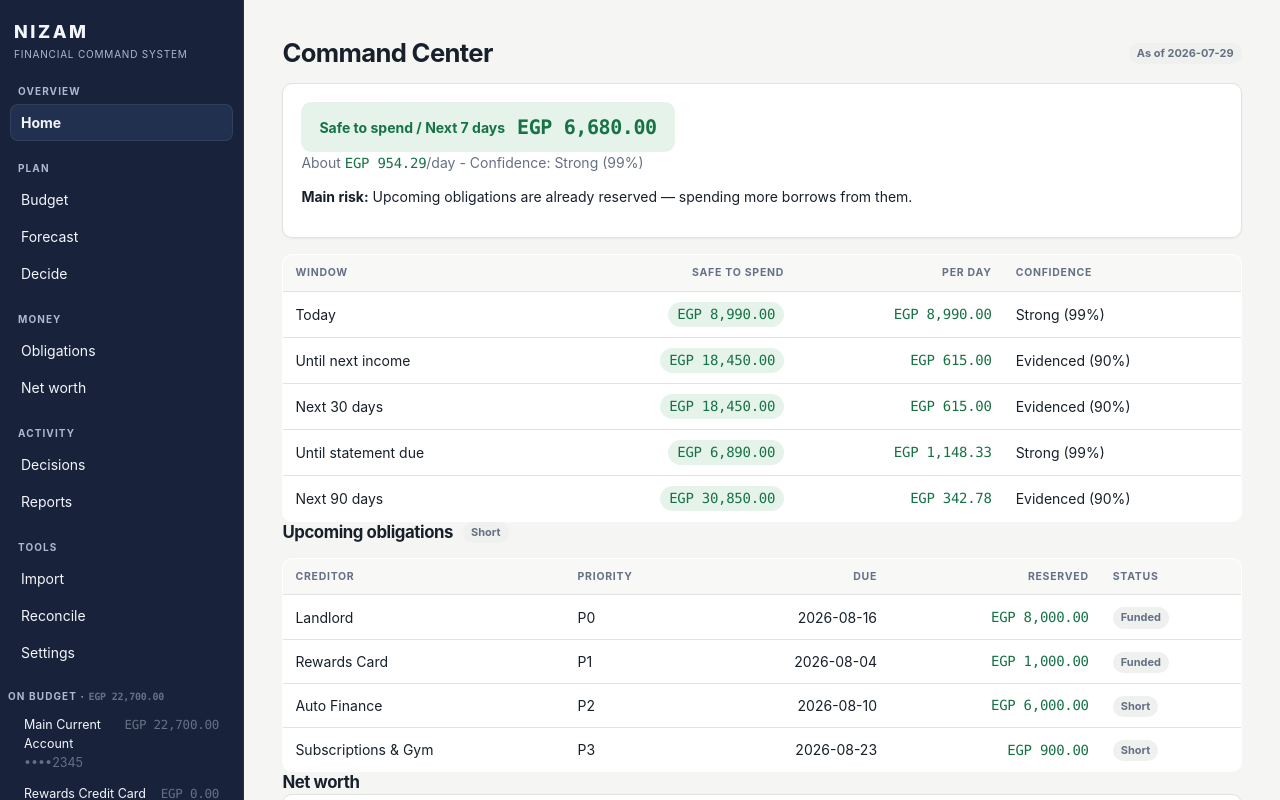
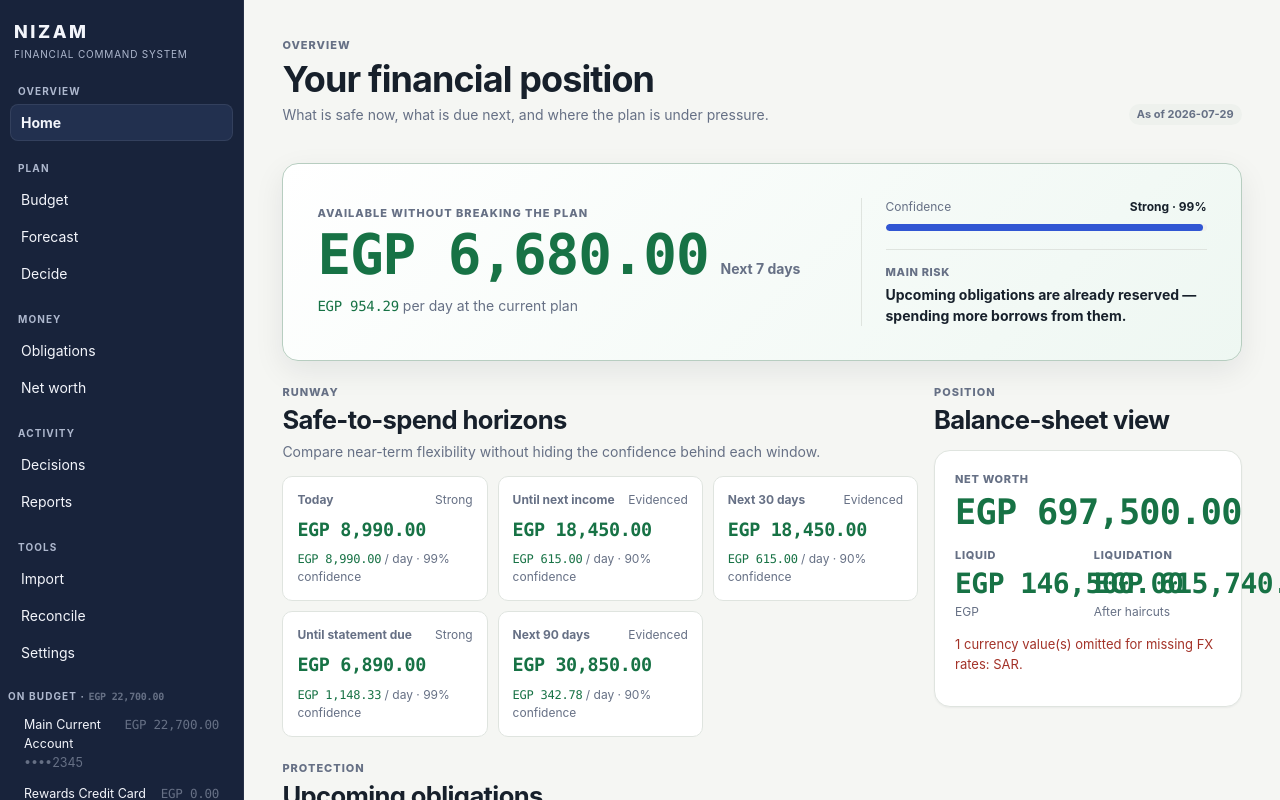
Before and after one commit to seifelsherbinyy/nizamfinancialapp, a React (Vite) app: page / in a window 1280 px wide. Both pictures are taken after a click on the button "Load sample data". Shown: the top 800 px of the page. Built offline with nearby package versions, Linux system fonts and the light colour scheme.

Commit message:
feat(ui): redesign command center around financial position

```diff
--- a/src/features/safeToSpend/CommandCenter.tsx
+++ b/src/features/safeToSpend/CommandCenter.tsx
@@ -1,8 +1,8 @@
 /**
  * NIZAM - Command Center: safe-to-spend, obligation protection, and net worth.
  * Owning contract: PFOS contract 04 (Interface) section 2 - the Command Center / Home.
- * Build phase: PFOS Stage 1, phase 1.4 - Command Center UI (net worth composed from Stage 4).
- * Depends on: safeToSpend engine, obligations engine, netWorth engine, state/store, components/MoneyCell.
+ * Build phase: PFOS Stage 1, phase 1.4; visual composition enhanced in Visual Upgrade Wave 1.
+ * Depends on: safeToSpend engine, obligations engine, netWorth engine, state/store, product components.
  *
  * Presentation only. Every number comes from an already-tested pure engine; no money
  * math happens here (contract 03 section 1 - the interface never sources numbers). The
@@ -24,6 +24,9 @@ import {
 import { netWorth } from '@/features/netWorth/netWorth';
 import { applySampleData } from '@/features/demo/sampleData';
 import { MoneyCell } from '@/components/MoneyCell';
+import { FinancialMetric } from '@/components/product/FinancialMetric';
+import { SafeToSpendHero } from '@/components/product/SafeToSpendHero';
+import { SectionHeader } from '@/components/product/SectionHeader';
 import type { RagState } from '@/styles/theme';
 
 function today(): string {
@@ -81,19 +84,21 @@ export function CommandCenter() {
 
   if (!db) return <p className="muted">Loading...</p>;
 
-  // Empty portfolio: offer clearly-labelled sample data (never shown once real accounts exist,
-  // so it can not overwrite a real ledger).
   if (db.accounts.length === 0) {
     return (
-      <section aria-label="Command Center">
-        <div className="month-nav">
-          <h2>Command Center</h2>
-        </div>
-        <div className="card">
-          <p>
-            No accounts yet. Load a fully-worked <strong>sample portfolio</strong> to explore
-            safe-to-spend, obligation protection, the decision engine, and multi-currency net
-            worth with demonstration data.
+      <section className="page-stack" aria-label="Command Center">
+        <SectionHeader
+          eyebrow="Overview"
+          title="Your financial position"
+          description="A decision-first view of liquidity, obligations, confidence and net worth."
+          level={1}
+        />
+        <div className="surface">
+          <span className="section-eyebrow">Start safely</span>
+          <h2>No accounts yet</h2>
+          <p className="muted">
+            Load a fully-worked sample portfolio to explore safe-to-spend, obligation protection,
+            the decision engine and multi-currency net worth with demonstration data.
           </p>
           <button
             className="btn"
@@ -101,108 +106,121 @@ export function CommandCenter() {
           >
             Load sample data
           </button>
-          <p className="muted">Sample data only - add your own accounts to replace it.</p>
+          <p className="muted">Sample data only — adding your own accounts replaces this state.</p>
         </div>
       </section>
     );
   }
 
-  // Hero window: prefer the next-7-days view, else the first available window.
   const hero = horizons.find((r) => r.horizon.id === '7d') ?? horizons[0];
   const others = horizons.filter((r) => r !== hero);
   const worst = obligations.length > 0 ? worstStatus(obligations) : null;
 
   return (
-    <section aria-label="Command Center">
-      <div className="month-nav">
-        <h2>Command Center</h2>
-        <div className="spacer" />
+    <section className="page-stack" aria-label="Command Center">
+      <SectionHeader
+        eyebrow="Overview"
+        title="Your financial position"
+        description="What is safe now, what is due next, and where the plan is under pressure."
+        level={1}
+        action={
           <span className="badge" role="status" aria-label="As of date">
             As of {asOf}
           </span>
+        }
+      />
+
+      {hero ? (
+        <SafeToSpendHero
+          horizonLabel={hero.horizon.label}
+          amount={hero.safeToSpend}
+          dailyAllowance={hero.dailyAllowance}
+          confidenceLabel={BAND_LABEL[hero.confidenceBand]}
+          confidencePercent={pctText(hero.confidenceBps)}
+          confidenceBps={hero.confidenceBps}
+          primaryRisk={hero.primaryRisk}
+          deficit={hero.deficit}
+        />
+      ) : (
+        <div className="surface" role="status">
+          <p className="muted">No spending window could be computed.</p>
         </div>
+      )}
 
-      {/* Safe to spend - the headline answer. */}
-      <div className="card" aria-label="Safe to spend">
-        {hero ? (
-          <>
-            <div
-              className={`rta-banner rta-${hero.deficit ? 'negative' : 'positive'}`}
-              role="status"
-              aria-label="Safe to spend"
-            >
-              <span>Safe to spend / {hero.horizon.label}</span>
-              <span className="rta-amount">
-                <MoneyCell amount={hero.safeToSpend} rag={hero.deficit ? 'negative' : 'positive'} />
-              </span>
+      {hero?.deficit ? (
+        <div className="surface" role="alert">
+          <span className="section-eyebrow">Action required</span>
+          <strong>Protected costs exceed available funds for this window.</strong>
+          <p className="error-text">Review the highest-priority obligations before discretionary spending.</p>
         </div>
-            <p className="muted">
-              About <MoneyCell amount={hero.dailyAllowance} />/day - Confidence:{' '}
-              {BAND_LABEL[hero.confidenceBand]} ({pctText(hero.confidenceBps)})
-            </p>
-            {hero.deficit ? (
-              <p className="error-text" role="alert">
-                Over-committed: protected costs exceed available funds for this window.
-              </p>
       ) : null}
-            <p>
-              <strong>Main risk:</strong> {hero.primaryRisk}
-            </p>
-            {hero.whatWouldImprove.length > 0 ? (
-              <ul aria-label="What would improve confidence">
-                {hero.whatWouldImprove.map((w) => (
-                  <li key={w}>{w}</li>
+
+      <div className="dashboard-grid">
+        <div>
+          <SectionHeader
+            eyebrow="Runway"
+            title="Safe-to-spend horizons"
+            description="Compare near-term flexibility without hiding the confidence behind each window."
+            level={2}
+          />
+          {others.length > 0 ? (
+            <div className="horizon-grid" aria-label="Safe to spend by horizon">
+              {others.map((r) => (
+                <article className="horizon-card" key={r.horizon.id}>
+                  <div className="horizon-card-top">
+                    <strong>{r.horizon.label}</strong>
+                    <span>{BAND_LABEL[r.confidenceBand]}</span>
+                  </div>
+                  <div className="horizon-card-amount">
+                    <MoneyCell amount={r.safeToSpend} rag={r.deficit ? 'negative' : undefined} />
+                  </div>
+                  <div className="horizon-card-meta">
+                    <MoneyCell amount={r.dailyAllowance} /> / day · {pctText(r.confidenceBps)} confidence
+                  </div>
+                </article>
               ))}
-              </ul>
-            ) : null}
-          </>
+            </div>
           ) : (
-          <p className="muted">No spending window could be computed.</p>
+            <div className="surface surface-subtle">
+              <p className="muted">No additional horizons available.</p>
+            </div>
           )}
         </div>
 
-      {/* The remaining horizons at a glance. */}
-      {others.length > 0 ? (
-        <table className="table" aria-label="Safe to spend by horizon">
-          <thead>
-            <tr>
-              <th scope="col">Window</th>
-              <th scope="col" className="num">
-                Safe to spend
-              </th>
-              <th scope="col" className="num">
-                Per day
-              </th>
-              <th scope="col">Confidence</th>
-            </tr>
-          </thead>
-          <tbody>
-            {others.map((r) => (
-              <tr key={r.horizon.id}>
-                <td>{r.horizon.label}</td>
-                <td className="num">
-                  <MoneyCell
-                    amount={r.safeToSpend}
-                    rag={r.deficit ? 'negative' : undefined}
-                    variant="pill"
+        <div>
+          <SectionHeader eyebrow="Position" title="Balance-sheet view" level={2} />
+          {nw ? (
+            <div className="position-panel" aria-label="Net worth position">
+              <FinancialMetric label="Net worth" value={nw.nominal} emphasis="hero" />
+              <div className="position-metrics">
+                <FinancialMetric label="Liquid" value={nw.liquid} supporting={nw.referenceCurrency} />
+                <FinancialMetric
+                  label="Liquidation"
+                  value={nw.liquidation}
+                  supporting="After haircuts"
                 />
-                </td>
-                <td className="num">
-                  <MoneyCell amount={r.dailyAllowance} />
-                </td>
-                <td>
-                  {BAND_LABEL[r.confidenceBand]} ({pctText(r.confidenceBps)})
-                </td>
-              </tr>
-            ))}
-          </tbody>
-        </table>
+              </div>
+              {nw.unratedCurrencies.length > 0 ? (
+                <p className="error-text" role="alert">
+                  {nw.unratedCurrencies.length} currency value(s) omitted for missing FX rates:{' '}
+                  {nw.unratedCurrencies.join(', ')}.
+                </p>
+              ) : (
+                <p className="muted">All tracked currency values are represented.</p>
+              )}
+            </div>
           ) : null}
+        </div>
+      </div>
 
-      {/* Obligation protection. */}
-      <div className="month-nav">
-        <h3>Upcoming obligations</h3>
-        {worst ? (
+      <div>
+        <SectionHeader
+          eyebrow="Protection"
+          title="Upcoming obligations"
+          description="Highest consequence liabilities remain visible before lower-priority spending."
+          level={2}
+          action={
+            worst ? (
               <span
                 className={`badge money-${STATUS_RAG[worst]}`}
                 role="status"
@@ -210,86 +228,62 @@ export function CommandCenter() {
               >
                 {STATUS_LABEL[worst]}
               </span>
-        ) : null}
-      </div>
+            ) : undefined
+          }
+        />
         {obligations.length === 0 ? (
-        <div className="card">
+          <div className="surface surface-subtle">
             <p className="muted">
-            No obligations tracked yet. Add bills, loans, and cards so safe-to-spend can protect
-            them.
+              No obligations tracked yet. Add bills, loans and cards so safe-to-spend can protect them.
             </p>
           </div>
         ) : (
+          <div className="table-wrap">
             <table className="table" aria-label="Obligation protection">
               <thead>
                 <tr>
                   <th scope="col">Creditor</th>
                   <th scope="col">Priority</th>
-              <th scope="col" className="num">
-                Due
-              </th>
-              <th scope="col" className="num">
-                Reserved
-              </th>
+                  <th scope="col" className="num">Due</th>
+                  <th scope="col" className="num">Reserved</th>
                   <th scope="col">Status</th>
                 </tr>
               </thead>
               <tbody>
-            {obligations.map((l) => (
-              <tr key={l.obligation.id}>
-                <td>{l.obligation.creditor}</td>
-                <td>{l.obligation.priority}</td>
+                {obligations.map((line) => (
+                  <tr key={line.obligation.id}>
+                    <td>{line.obligation.creditor}</td>
+                    <td>{line.obligation.priority}</td>
                     <td className="num">
-                  {l.obligation.dueDate}
-                  {l.overdue ? ' (overdue)' : ''}
+                      {line.obligation.dueDate}{line.overdue ? ' (overdue)' : ''}
                     </td>
-                <td className="num">
-                  <MoneyCell amount={l.required} />
-                </td>
+                    <td className="num"><MoneyCell amount={line.required} /></td>
                     <td>
-                  <span className={`badge money-${STATUS_RAG[l.status]}`} title={l.reason}>
-                    {STATUS_LABEL[l.status]}
+                      <span className={`badge money-${STATUS_RAG[line.status]}`} title={line.reason}>
+                        {STATUS_LABEL[line.status]}
                       </span>
                     </td>
                   </tr>
                 ))}
               </tbody>
             </table>
+          </div>
         )}
+      </div>
 
-      {/* Net worth (Stage 4). */}
-      <h3>Net worth</h3>
-      {nw ? (
-        <div className="card" aria-label="Net worth">
-          {nw.unratedCurrencies.length > 0 ? (
-            <p className="error-text" role="alert">
-              {nw.unratedCurrencies.length} currency value(s) omitted for a missing FX rate:{' '}
-              {nw.unratedCurrencies.join(', ')}. Add rates to include them.
-            </p>
-          ) : null}
-          <table className="table" aria-label="Net worth views">
-            <tbody>
-              <tr>
-                <td>Nominal</td>
-                <td className="num">
-                  <MoneyCell amount={nw.nominal} variant="pill" />
-                </td>
-              </tr>
-              <tr>
-                <td>Liquid</td>
-                <td className="num">
-                  <MoneyCell amount={nw.liquid} />
-                </td>
-              </tr>
-              <tr>
-                <td>Liquidation (after haircuts)</td>
-                <td className="num">
-                  <MoneyCell amount={nw.liquidation} />
-                </td>
-              </tr>
-            </tbody>
-          </table>
-          <p className="muted">Figures in {nw.referenceCurrency}.</p>
+      {hero && hero.whatWouldImprove.length > 0 ? (
+        <div>
+          <SectionHeader
+            eyebrow="Data quality"
+            title="What would improve confidence"
+            description="These are evidence gaps from the existing deterministic safe-to-spend result."
+            level={2}
+          />
+          <div className="surface surface-subtle">
+            <ul aria-label="What would improve confidence">
+              {hero.whatWouldImprove.map((item) => <li key={item}>{item}</li>)}
+            </ul>
+          </div>
         </div>
       ) : null}
     </section>
```
Lines whose indentation alone changed are shown as unchanged.
